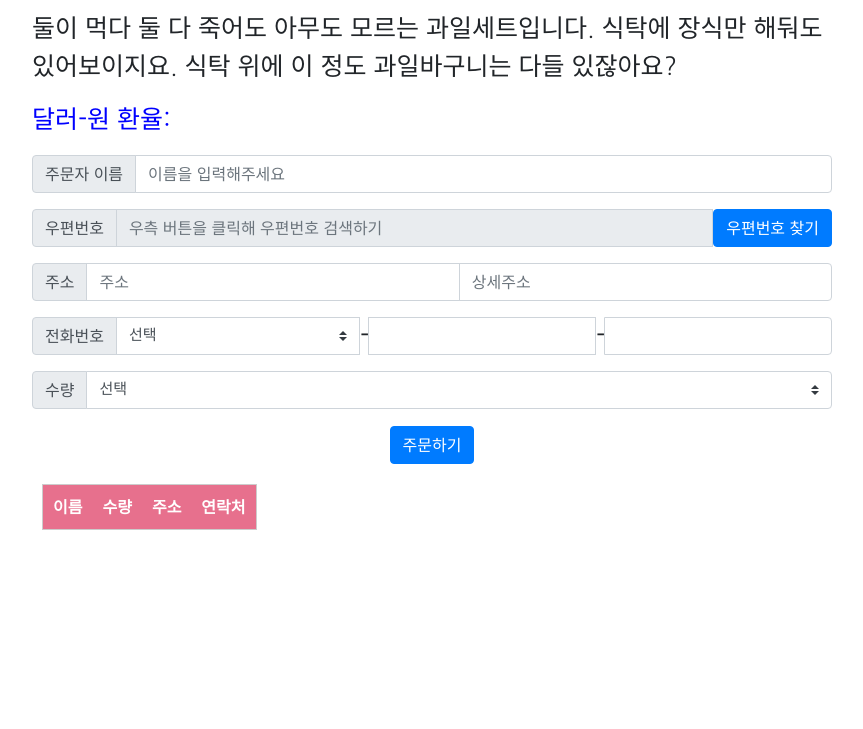
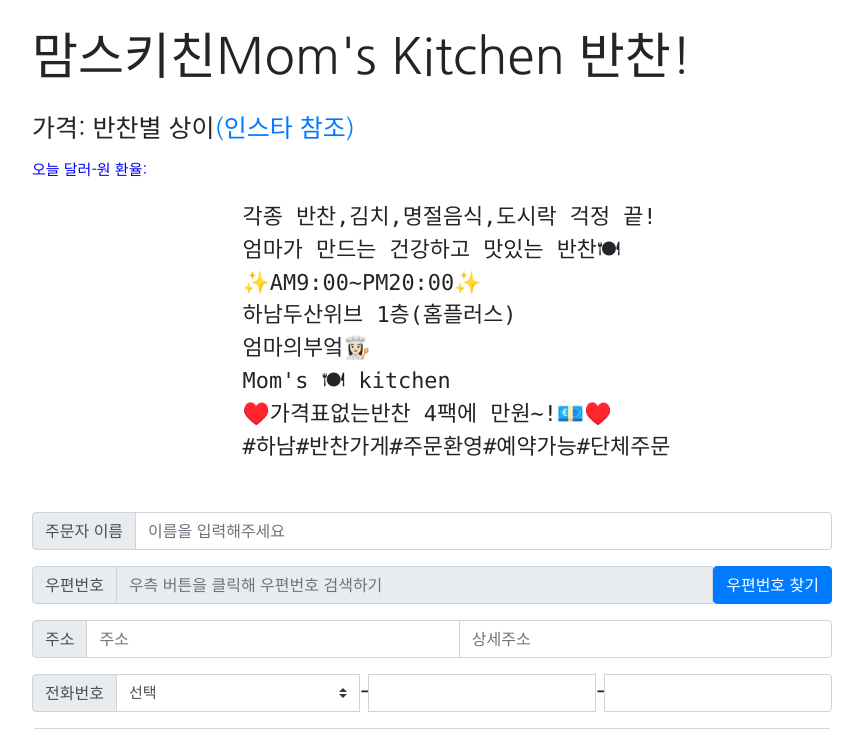
Before and after one commit to becho2/letyourlightshine, a Flask app: page / in a window 1280 px wide. Shown: the part 657-1386 px from the top of the page, without its empty margins (208-1071 px from the left). Before the commit the page ends 1187 px from the top, so only its background shows below. Run offline with Flask 2, Linux system fonts and the light colour scheme; data that the repository does not hold is empty; some libraries are stand-ins or nearby versions.

Commit message:
최신화

```diff
--- a/templates/index.html
+++ b/templates/index.html
@@ -40,7 +40,7 @@
         }
 
         .carousel-inner {
-            height: 500px;
+            height: 600px;
         }
 
         img {
@@ -66,6 +66,7 @@
 
         .blue {
             color: blue;
+            font-size: 15px;
         }
 
         table.type07 {
@@ -120,9 +121,9 @@
             showOrders()
         });
 
-        function search() {
-            alert("미안해요, 사실 아무 기능도 없는 버튼이에요ㅠㅠ");
-        }
+        // function search() {
+        //     alert("미안해요, 사실 아무 기능도 없는 버튼이에요ㅠㅠ");
+        // }
 
 
         function showOrders() {
@@ -199,7 +200,7 @@
 <body>
     <div class="wrap_all">
         <nav class="navbar navbar-expand-lg navbar-light bg-light">
-            <a class="navbar-brand" href="#">쇼핑몰</a>
+            <a class="navbar-brand" href="#">Jin's Page</a>
             <button class="navbar-toggler" type="button" data-toggle="collapse" data-target="#navbarNavDropdown"
                 aria-controls="navbarNavDropdown" aria-expanded="false" aria-label="Toggle navigation">
                 <span class="navbar-toggler-icon"></span>
@@ -210,10 +211,10 @@
                         <a class="nav-link" href="/jobs">채용공고 <span class="sr-only">(current)</span></a>
                     </li>
                     <li class="nav-item">
-                        <a class="nav-link" href="#">쇼핑몰</a>
+                        <a class="nav-link" href="https://velog.io/@danceintherain">개발일지</a>
                     </li>
                     <li class="nav-item">
-                        <a class="nav-link" href="#">메뉴</a>
+                        <a class="nav-link" href="https://www.instagram.com/mom.s_kitchen__/">메뉴(인스타)</a>
                     </li>
                     <li class="nav-item dropdown">
                         <a class="nav-link dropdown-toggle" href="#" id="navbarDropdownMenuLink" data-toggle="dropdown"
@@ -228,34 +229,36 @@
                     </li>
                 </ul>
             </div>
-
-
+            <!--
             <form class="form-inline">
                 <input class="form-control mr-sm-2" type="search" placeholder="Search" aria-label="Search">
                 <button onclick="search()" class="btn btn-outline-success my-2 my-sm-0" type="submit">검색</button>
-            </form>
+            </form> -->
         </nav>
         <div id="carouselExampleIndicators" class="carousel slide" data-ride="carousel">
             <ol class="carousel-indicators">
                 <li data-target="#carouselExampleIndicators" data-slide-to="0" class="active"></li>
                 <li data-target="#carouselExampleIndicators" data-slide-to="1"></li>
                 <li data-target="#carouselExampleIndicators" data-slide-to="2"></li>
+                <li data-target="#carouselExampleIndicators" data-slide-to="3"></li>
+                <li data-target="#carouselExampleIndicators" data-slide-to="4"></li>
+                <!-- <li data-target="#carouselExampleIndicators" data-slide-to="2"></li> -->
             </ol>
             <div class="carousel-inner">
                 <div class="carousel-item active">
-                    <img class="d-block w-100"
-                        src="https://images.unsplash.com/photo-1609521639071-94d9cc2095eb?ixid=MnwxMjA3fDB8MHxwaG90by1wYWdlfHx8fGVufDB8fHx8&ixlib=rb-1.2.1&auto=format&fit=crop&w=1403&q=80"
-                        alt="First slide">
+                    <img class="d-block w-100" src="../static/yukjeon.jpg" alt="First slide">
                 </div>
                 <div class="carousel-item">
-                    <img class="d-block w-100"
-                        src="https://images.unsplash.com/photo-1610832958506-aa56368176cf?ixid=MnwxMjA3fDB8MHxwaG90by1wYWdlfHx8fGVufDB8fHx8&ixlib=rb-1.2.1&auto=format&fit=crop&w=1350&q=80"
-                        alt="Second slide">
+                    <img class="d-block w-100" src="../static/tteok_1.jpg" alt="Second slide">
                 </div>
                 <div class="carousel-item">
-                    <img class="d-block w-100"
-                        src="https://images.unsplash.com/photo-1464965911861-746a04b4bca6?ixid=MnwxMjA3fDB8MHxwaG90by1wYWdlfHx8fGVufDB8fHx8&ixlib=rb-1.2.1&auto=format&fit=crop&w=1350&q=80"
-                        alt="Third slide">
+                    <img class="d-block w-100" src="../static/jeon_etc.jpg" alt="Third slide">
+                </div>
+                <div class="carousel-item">
+                    <img class="d-block w-100" src="../static/ddaeng_1.jpg" alt="Third slide">
+                </div>
+                <div class="carousel-item">
+                    <img class="d-block w-100" src="../static/yeongn_1.jpg" alt="Third slide">
                 </div>
             </div>
             <a class="carousel-control-prev" href="#carouselExampleIndicators" role="button" data-slide="prev">
@@ -270,9 +273,21 @@
 
 
         <div class="wrap_details">
-            <p><span class="goods_name">과일세트</span> 가격: 7,990원</p>
-            <p>둘이 먹다 둘 다 죽어도 아무도 모르는 과일세트입니다. 식탁에 장식만 해둬도 있어보이지요. 식탁 위에 이 정도 과일바구니는 다들 있잖아요?</p>
-            <p class="blue">달러-원 환율: <span id="rate"></span></p>
+            <p><span class="goods_name">맘스키친Mom's Kitchen 반찬!</span></p>
+            <p> 가격: 반찬별 상이<a href="https://www.instagram.com/mom.s_kitchen__/">(인스타 참조)</a><br /><span class="blue">오늘
+                    달러-원 환율: <span id="rate"></span></span></p>
+
+            <pre>
+                각종 반찬,김치,명절음식,도시락 걱정 끝!
+                엄마가 만드는 건강하고 맛있는 반찬🍽
+                ✨AM9:00~PM20:00✨
+                하남두산위브 1층(홈플러스)
+                엄마의부엌👩🏻‍🍳
+                Mom's 🍽 kitchen
+                ♥️가격표없는반찬 4팩에 만원~!💶♥️
+                #하남#반찬가게#주문환영#예약가능#단체주문
+            </pre>
+
             <div class="input-group mb-3">
                 <div class="input-group-prepend">
                     <span class="input-group-text" id="basic-addon1">주문자 이름</span>
@@ -322,9 +337,9 @@
                 </div>
                 <select class="custom-select" id="cnt">
                     <option selected>선택</option>
-                    <option value="1">1 바구니</option>
-                    <option value="2">2 바구니(10% 추가 할인)</option>
-                    <option value="3">3 바구니(20% 추가 할인+배송비 무료)</option>
+                    <option value="1">4팩 1세트 (1만원)</option>
+                    <option value="2">4팩 2세트 (2만원)</option>
+                    <option value="3">4팩 3세트 (3만원+배송비 무료)</option>
                 </select>
             </div>
             <div class="wrap_btn">
```
